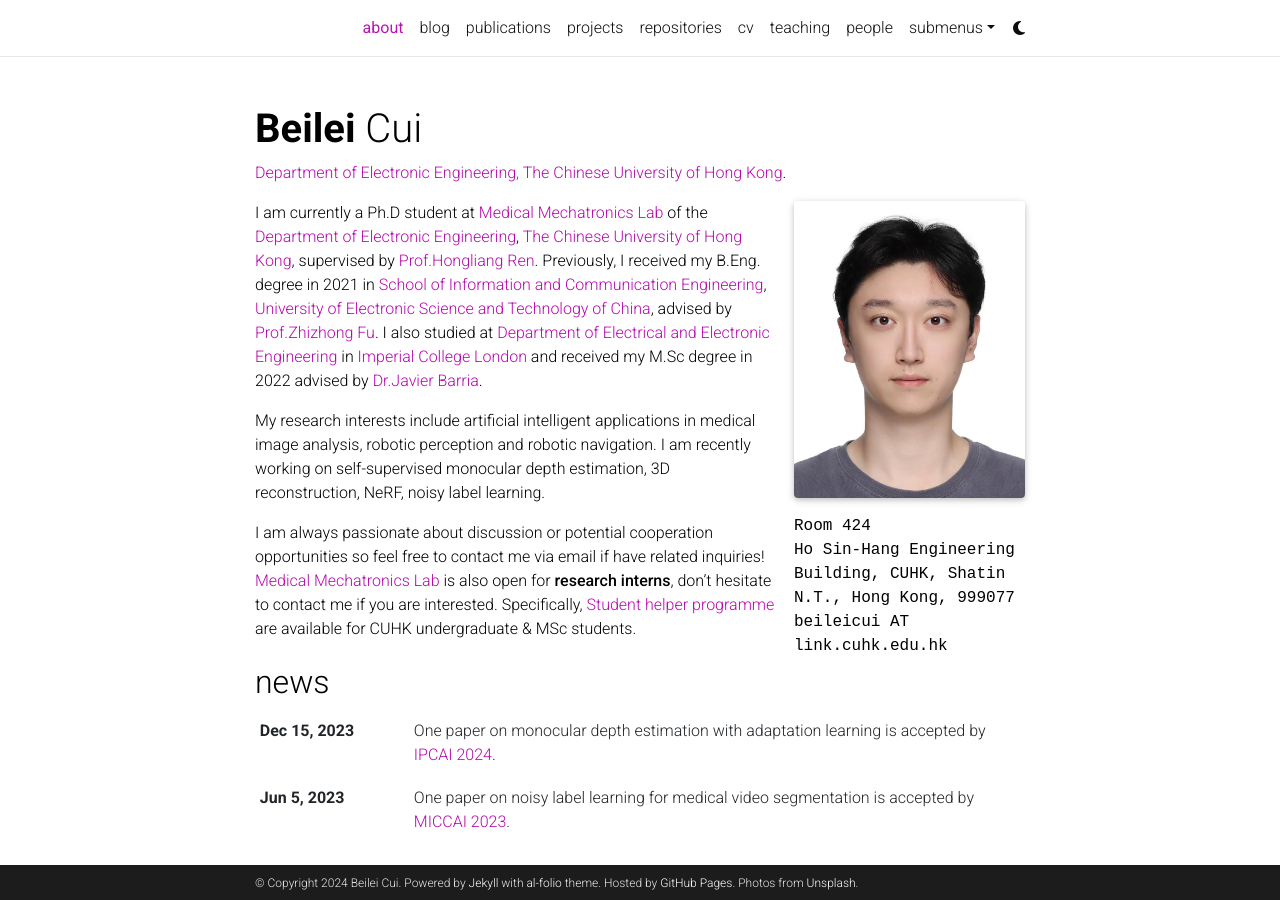
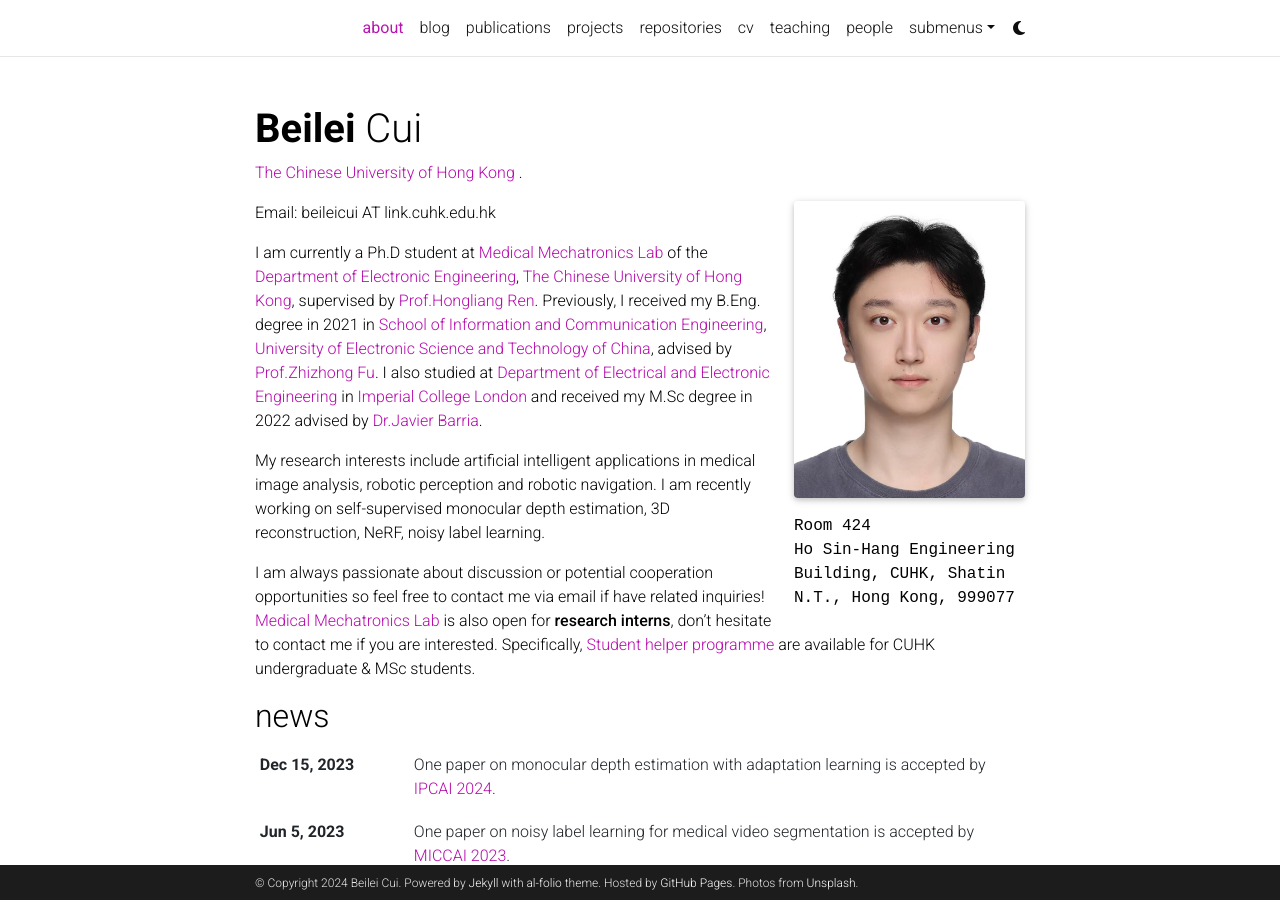
Before and after one commit to BeileiCui/beileicui.github.io, a Jekyll site: the page built from _pages/about.md, in a window 1280 px wide and 900 px high. Built offline with Jekyll 4.4.1, drawn with Linux system fonts in a browser that asks for light colours; full-size pictures stand in for the smaller copies a plugin makes; some web fonts are replaced; comment, search, counter and statistics services are not loaded; a style sheet for code colours, icons or effects is not loaded.

Commit message:
Update about.md

```diff
--- a/_pages/about.md
+++ b/_pages/about.md
@@ -2,7 +2,7 @@
 layout: about
 title: about
 permalink: /
-subtitle: <a href='#'>Department of Electronic Engineering, The Chinese University of Hong Kong</a>.
+subtitle: <a href='#'>The Chinese University of Hong Kong </a>.
 
 profile:
   align: right
```
Also changed, not shown: other parts of _pages/about.md (+2 -1 lines).
